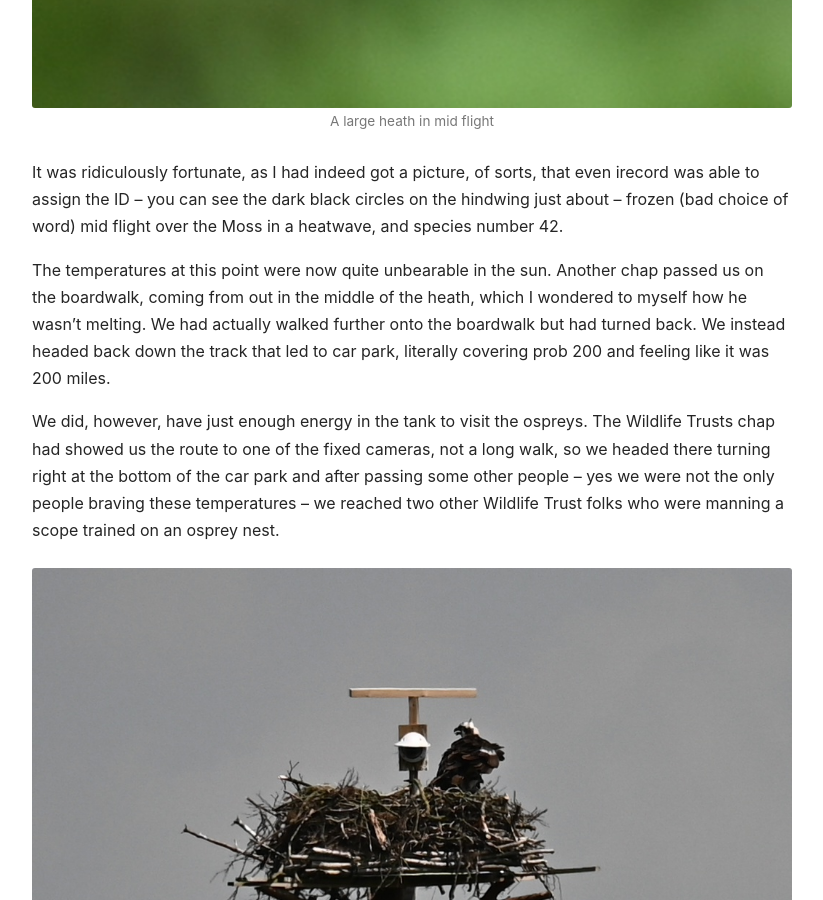
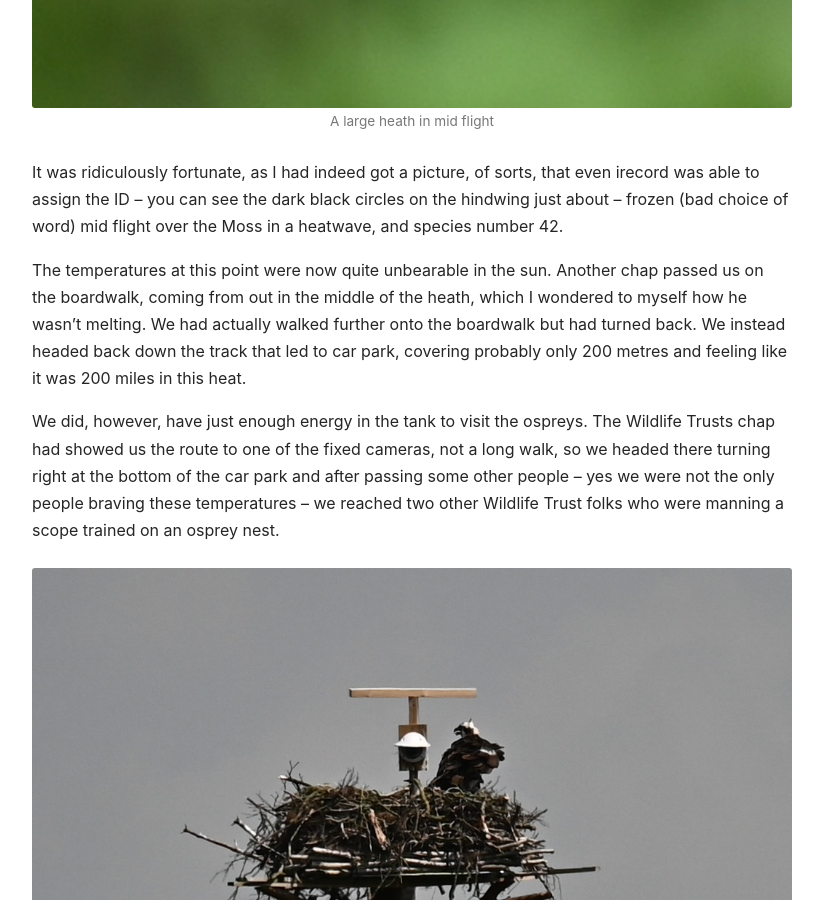
Before and after one commit to christhaxter/butterfly-diaries, a Jekyll site: the page built from _posts/2026-06-28-FoulshawMoss_MyersAllotment.md, in a window 1280 px wide and 900 px high, scrolled down 6218 px. Shown: the whole window, without its empty margins (48-871 px from the left). Built offline with Jekyll 4.4.1, drawn with Linux system fonts in a browser that asks for light colours.

Commit message:
Fermyn Woods purple emperor post and update to Foulshaw

```diff
--- a/_posts/2026-06-28-FoulshawMoss_MyersAllotment.md
+++ b/_posts/2026-06-28-FoulshawMoss_MyersAllotment.md
@@ -156,8 +156,8 @@ able to assign the ID – you can see the dark black circles on the hindwing jus
 The temperatures at this point were now quite unbearable in the sun. Another chap passed us on
 the boardwalk, coming from out in the middle of the heath, which I wondered to myself how he
 wasn’t melting. We had actually walked further onto the boardwalk but had turned back. We
-instead headed back down the track that led to car park, literally covering prob 200 and
-feeling like it was 200 miles.
+instead headed back down the track that led to car park, covering probably only 200
+metres and feeling like it was 200 miles in this heat.
 
 We did, however, have just enough energy in the tank to visit the ospreys. The Wildlife Trusts
 chap had showed us the route to one of the fixed cameras, not a long walk, so we headed there
```
Also changed, not shown: _posts/2026-07-04-FermynWoods.md (+14 -14 lines).
